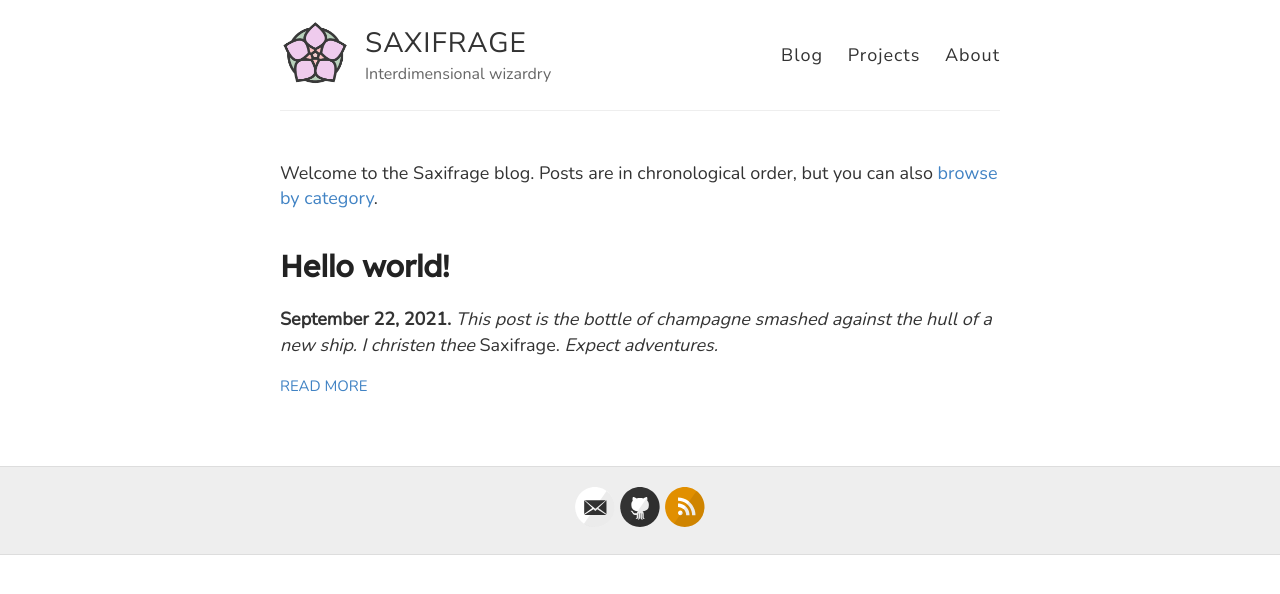
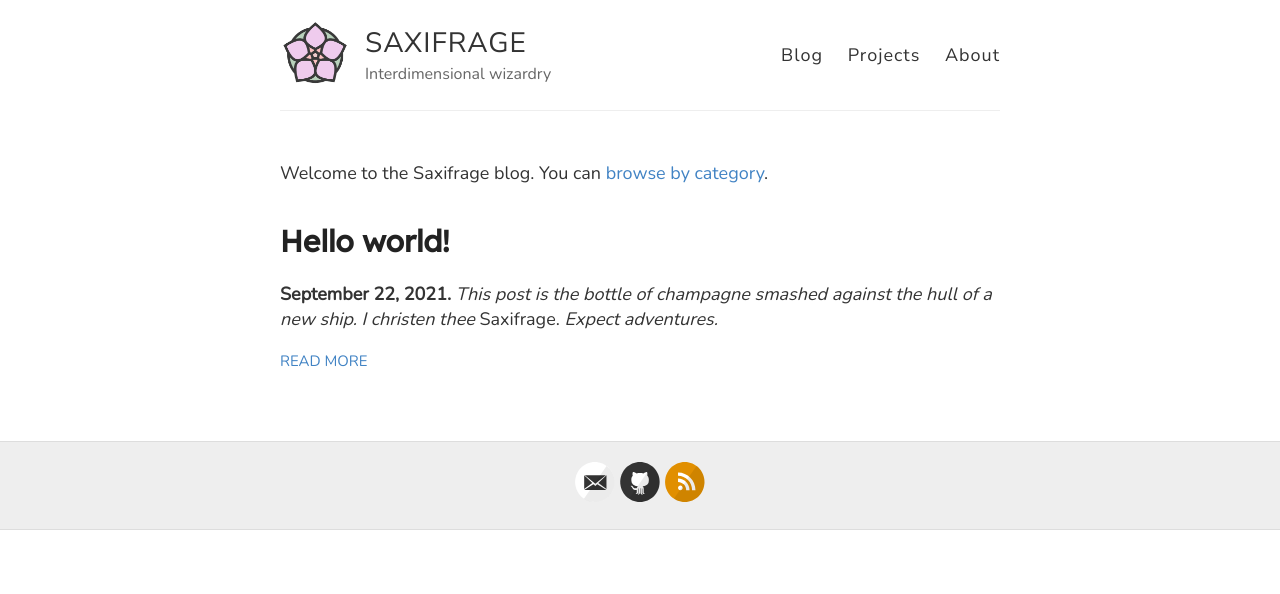
Before and after one commit to heptarch/heptarch.github.io, a Jekyll site: the page built from index.html, in a window 1280 px wide. Shown: the top 594 px of the page. Built offline with Jekyll 4.4.1, drawn with Linux system fonts in a browser that asks for light colours.

Commit message:
Edit type-diff sec 4

```diff
--- a/index.html
+++ b/index.html
@@ -4,8 +4,7 @@ layout: default
 
 {% include mathjax.html %}
 
-Welcome to the Saxifrage blog. Posts are in chronological order, but
-you can also <a href="https://purplesax.github.io/categories/">browse by category</a>.
+Welcome to the Saxifrage blog. You can <a href="https://purplesax.github.io/categories/">browse by category</a>.
 
 <head>
      <link rel="shortcut icon" type="image/x-icon" href="favicon.ico">
```
